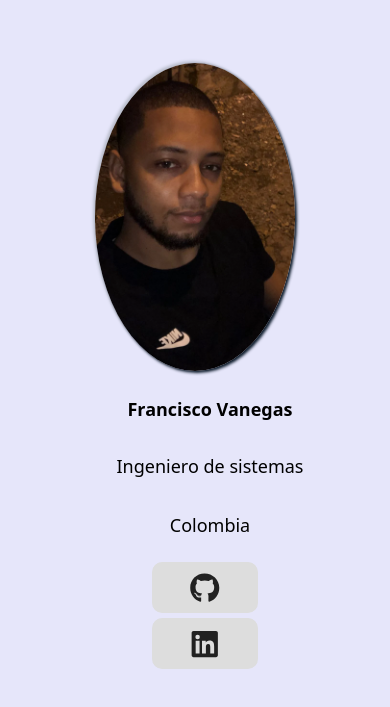
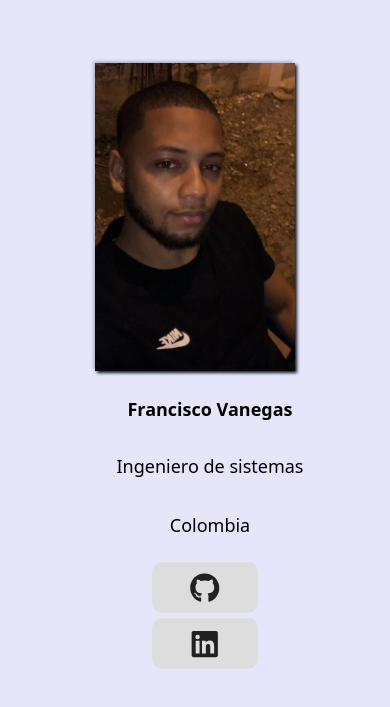
Before and after one commit to FranciscoDJVI/Portafolio, a React (Vite) app in the folder portafolio/: page /avatar in a window 390 px wide. Shown: the part 287-994 px from the top of the page. Built offline with nearby package versions, Linux system fonts and the light colour scheme.

Commit message:
fix: delete border-radius

```diff
--- a/portafolio/src/App.css
+++ b/portafolio/src/App.css
@@ -60,7 +60,6 @@
     height: auto;
     max-width: 250px;
     margin: 10px;
-    border-radius: 50%;
     box-shadow:
       2px 2px 3px #0d1b2a,
       -2px -2px 3px #babecc;
@@ -198,7 +197,6 @@
     width: 100%;
     height: auto;
     max-width: 200px;
-    border-radius: 50%;
   }
 
   .card-principal {
```
